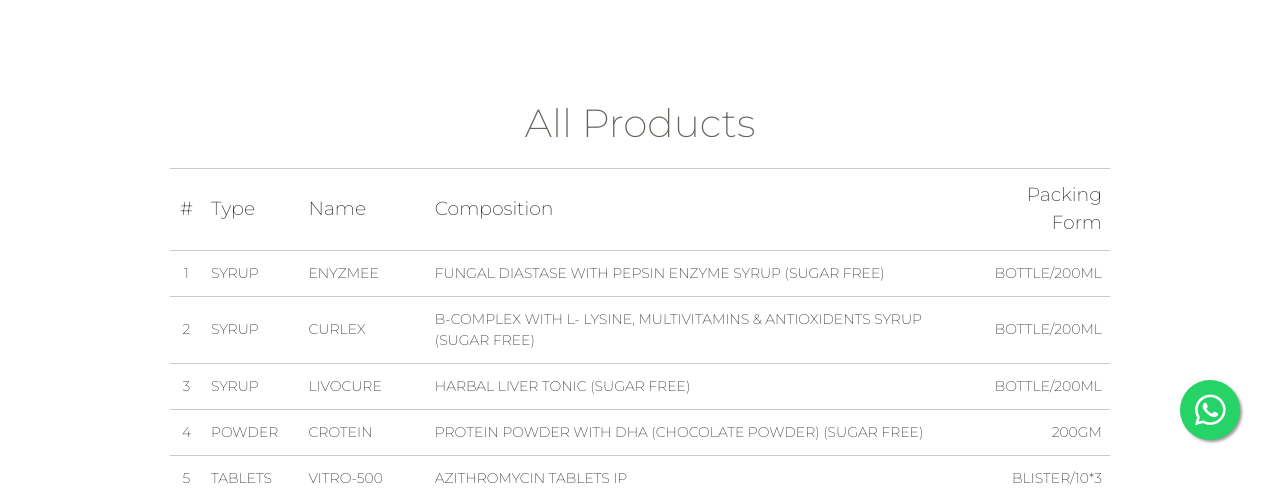
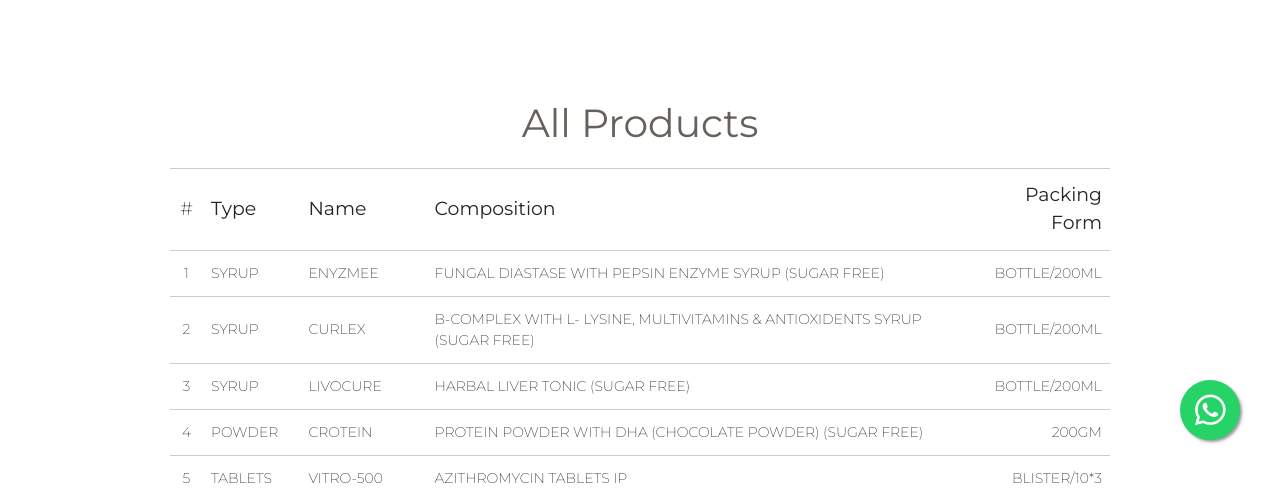
Before and after one commit to harbakshgupta/harbakshgupta.github.io, a Flask app: page /all-products in a window 1280 px wide. Shown: the part 320-810 px from the top of the page. Run offline with Flask 3, Linux system fonts and the light colour scheme; some libraries are stand-ins or nearby versions.

Commit message:
Update product-list.html

```diff
--- a/app/templates/product-list.html
+++ b/app/templates/product-list.html
@@ -14,7 +14,7 @@
         <div class="container">
             <div class="row">
                 <div class="col-md-12 text-center">
-                    <h2>All Products</h2 >
+                  <h2><b>All Products</b></h2 >
                     <br />
                 </div>
             </div>
@@ -25,10 +25,10 @@
                             <thead>
                                 <tr>
                                     <th class="text-center">#</th>
-                                    <th>Type</th>
-                                    <th>Name</th>
-                                    <th>Composition</th>
-                                    <th class="text-right">Packing Form</th>
+                                  <th><b>Type</b></th>
+                                  <th><b>Name</b></th>
+                                  <th><b>Composition</b></th>
+                                  <th class="text-right"><b>Packing Form</b></th>
                                 </tr>
                             </thead>
                             <tbody>
```
